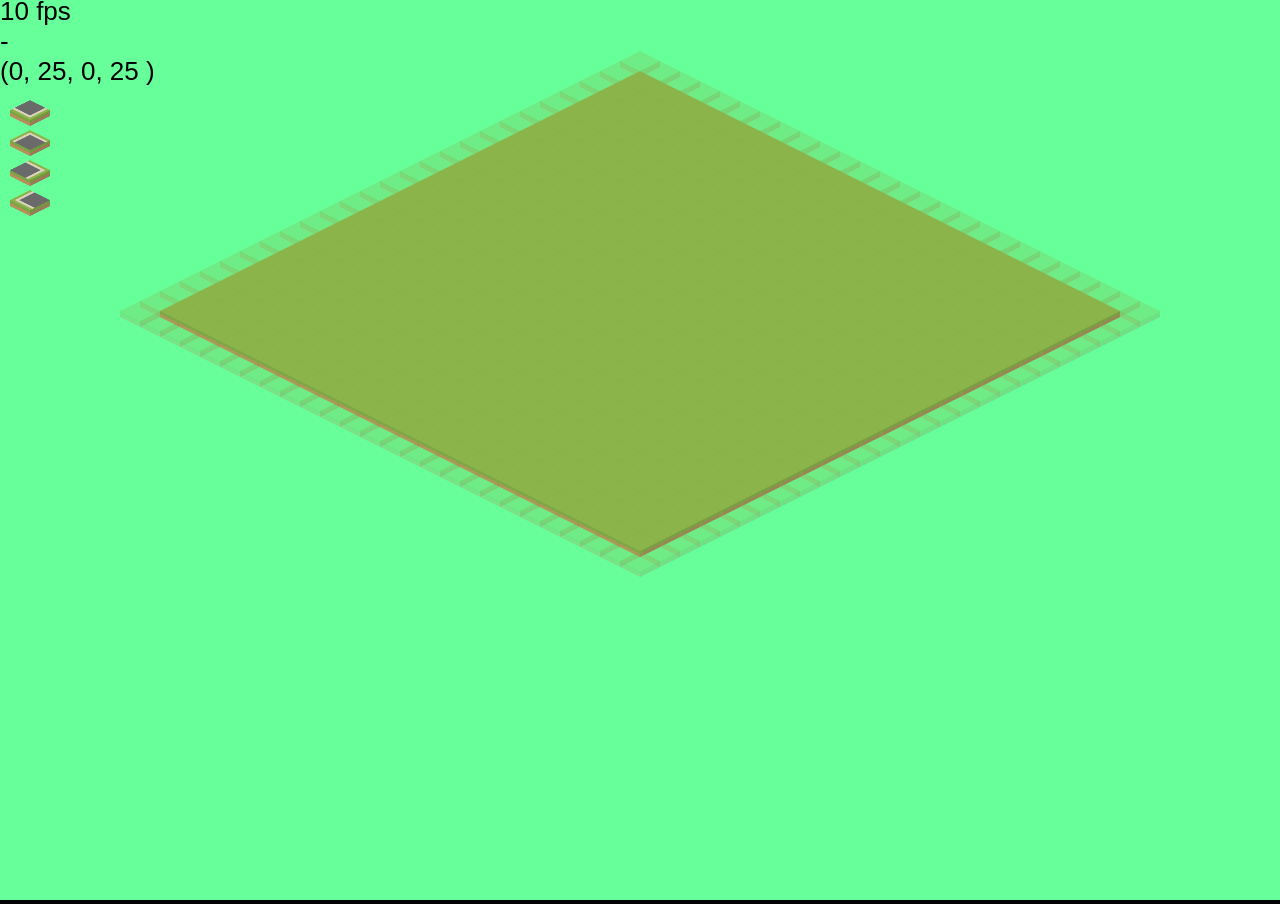
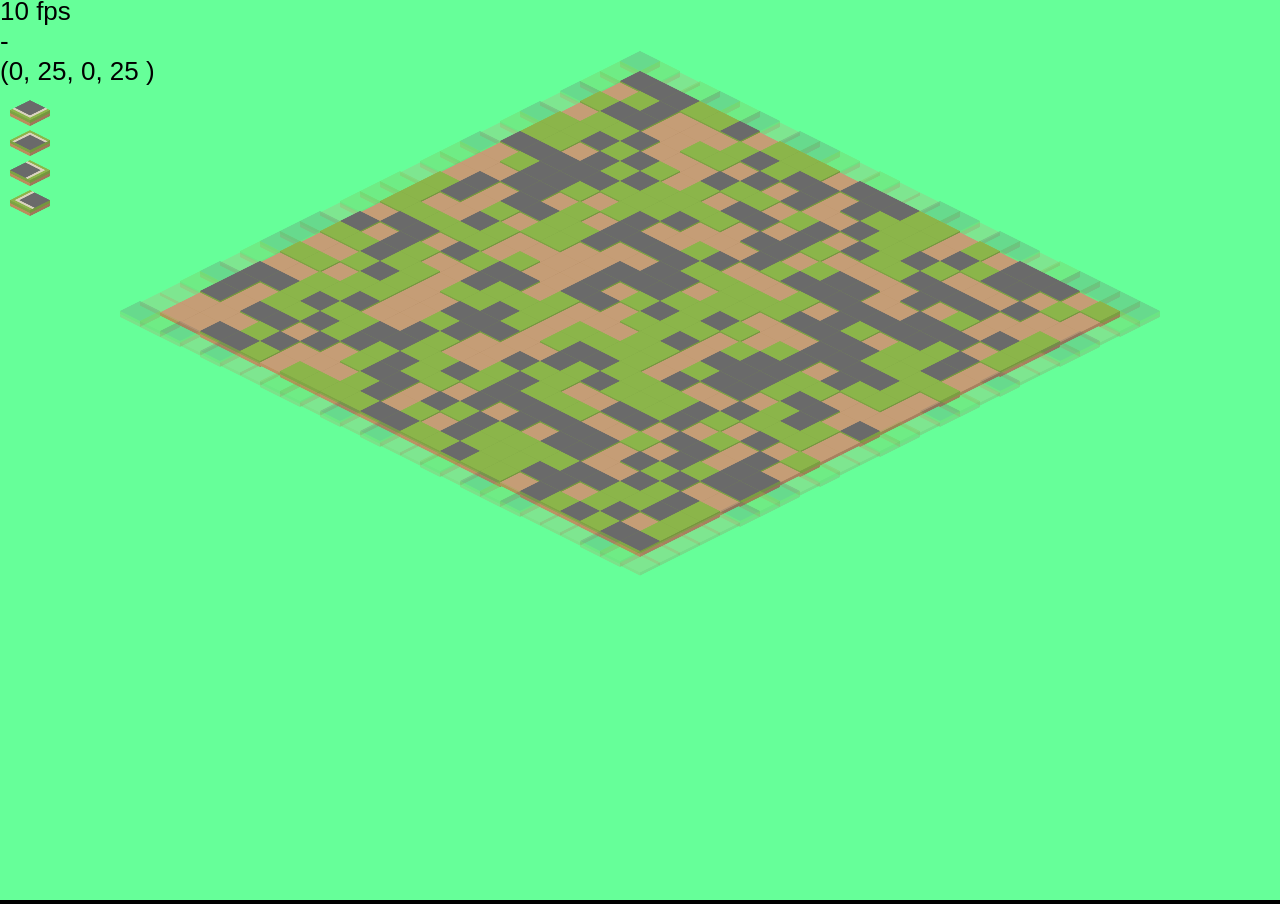
Before and after one commit to robertwaltham/isometric-generator, a plain HTML site: page generator.html in a window 1280 px wide. Drawn offline with Linux system fonts and the light colour scheme; animation ran at ten frames a second.

Commit message:
added random texture assignment

```diff
--- a/generator.html
+++ b/generator.html
@@ -237,7 +237,8 @@
                 for(var x = 0; x < options.tile_count_x; x++){
                     var col = [];
                     for (var y = 0; y < options.tile_count_y; y++){
-                        var tile = new Generator.obj.Tile(options, 'grass', x, y);
+                        var index = Math.floor(Math.random() * 3);
+                        var tile = new Generator.obj.Tile(options, Generator.options.texture_index[index], x, y);
                         col[y] = tile;
                         stage.addChild(tile.sprite);
                     }
```
